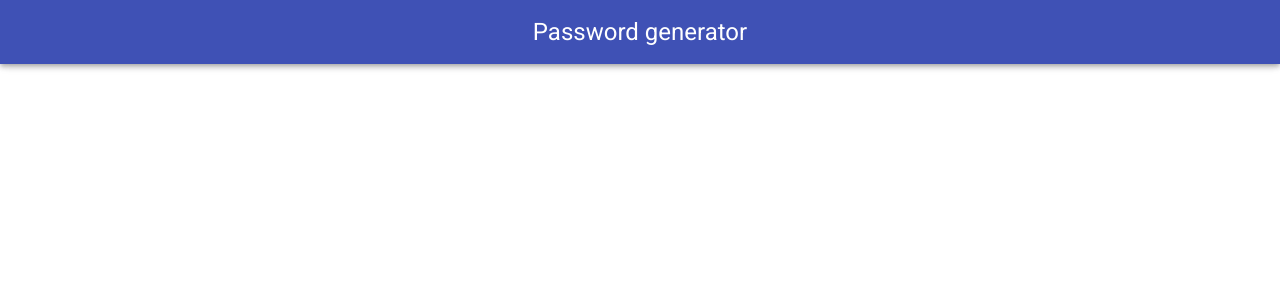
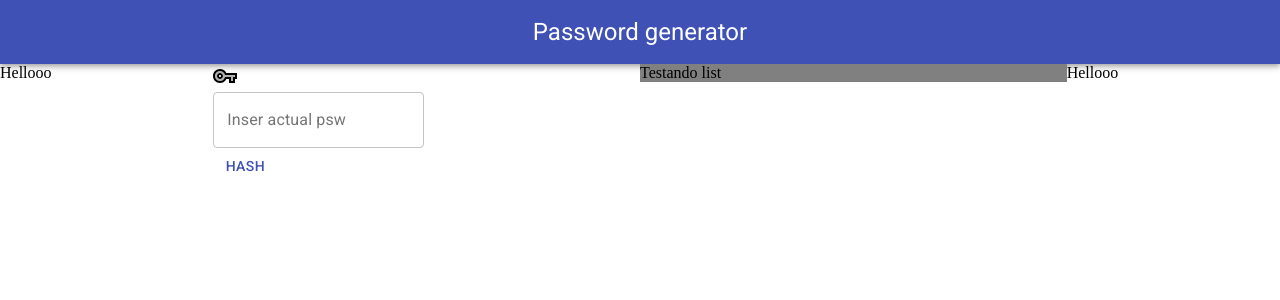
Before and after one commit to ricardolbv/password-generator, a React (Create React App) app: page / in a window 1280 px wide. Shown: the top 300 px of the page. Built offline with nearby package versions, Linux system fonts and the light colour scheme.

Commit message:
Form position

```diff
--- a/public/index.html
+++ b/public/index.html
@@ -17,7 +17,7 @@
 
     <title>React App</title>
   </head>
-  <body>
+  <body style="margin : 0">
     <noscript>You need to enable JavaScript to run this app.</noscript>
     <div id="root"></div>
   </body>
--- a/src/App.js
+++ b/src/App.js
@@ -1,11 +1,19 @@
 import TopBar from './common/TopBar';
 import Grid from '@material-ui/core/Grid'
+import PswPage from './pages/PswPage';
 
 function App() {
   return (
-    <Grid container xl={12}>
-      <Grid item xl={12} sm={12}>
+    <Grid container direction="column" >
+      <Grid item>
         <TopBar />
+      </Grid>
+      <Grid item container>
+        <Grid item  sm={2} xs={0}> Hellooo</Grid>
+        <Grid item sm={8} xs={8}>
+            <PswPage />
+        </Grid>
+        <Grid item sm={2} xs={0}> Hellooo</Grid>
       </Grid>
     </Grid>
   );
--- a/src/common/TopBar.js
+++ b/src/common/TopBar.js
@@ -16,7 +16,7 @@ const TopBar = () => {
     const classes = useStyles();
 
     return (
-    <AppBar>
+    <AppBar position="static">
         <ToolBar>
             <Typography variant='h5' className={classes.barText} >
                 Password generator
--- /dev/null
+++ b/src/pages/FormPsw.js
@@ -0,0 +1,20 @@
+import Button from '@material-ui/core/Button';
+import TextField from '@material-ui/core/TextField';
+import VpnKey from '@material-ui/icons/VpnKeyTwoTone';
+
+
+const FormPsw = () => (
+    <form>
+        <div>
+            <VpnKey />
+        </div>
+        <div>
+        <TextField variant="outlined" label="Inser actual psw"/>
+        </div>
+        <div>
+        <Button  color="primary"> Hash </Button>
+        </div>
+    </form>
+)
+
+export default FormPsw;
--- /dev/null
+++ b/src/pages/PswPage.js
@@ -0,0 +1,15 @@
+import Grid from '@material-ui/core/Grid';
+import FormPsw from './FormPsw';
+
+const FormPage = () => (
+    <Grid container>
+        <Grid item sm={6} xs={12}>
+            <FormPsw />
+        </Grid>
+        <Grid item sm={6} xs={12}>
+            <div style={{ backgroundColor: 'grey'}}> Testando list</div>
+        </Grid>
+    </Grid>
+)
+
+export default FormPage;
```
Also changed, not shown: src/pages/FormPswControl.js (added).
